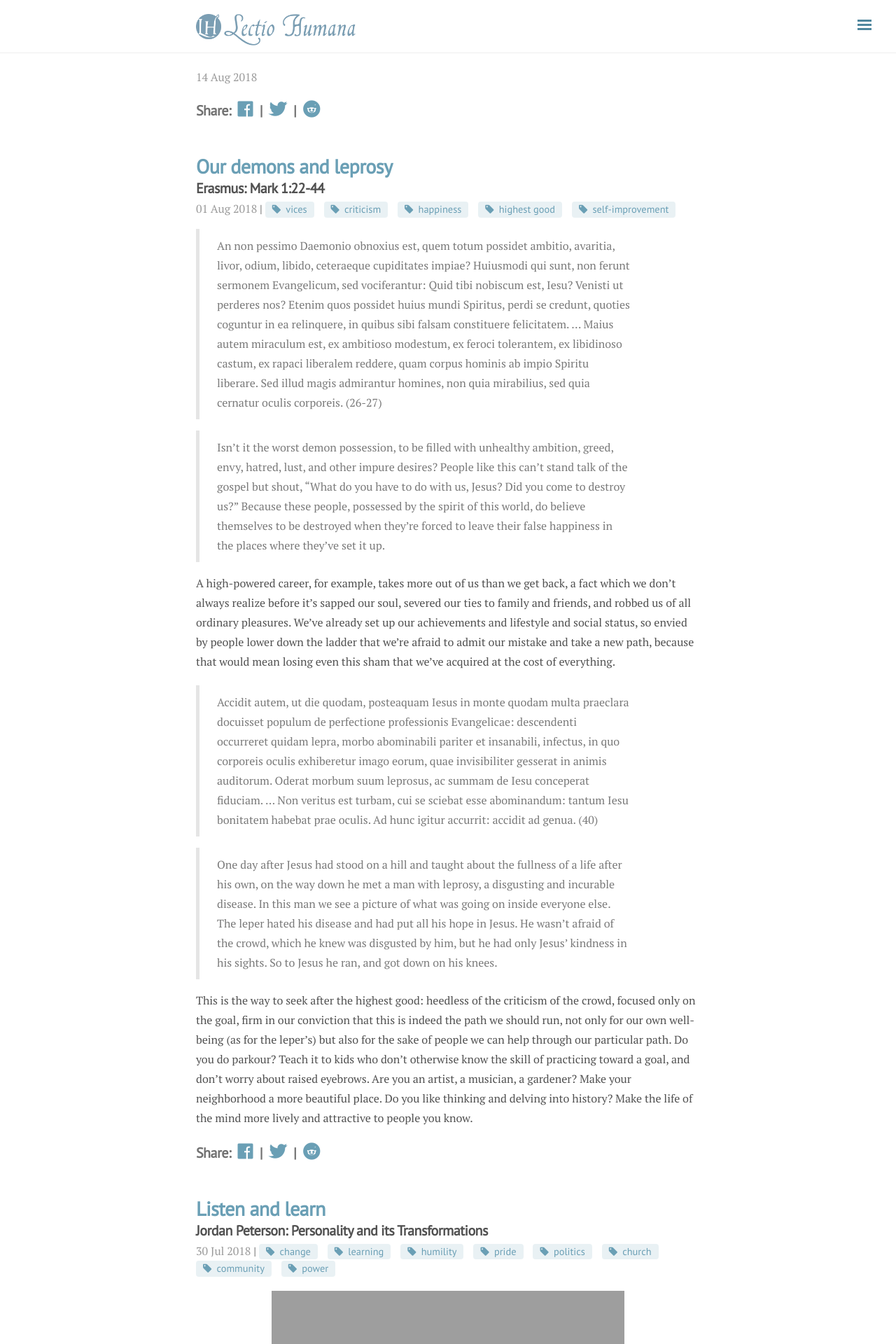
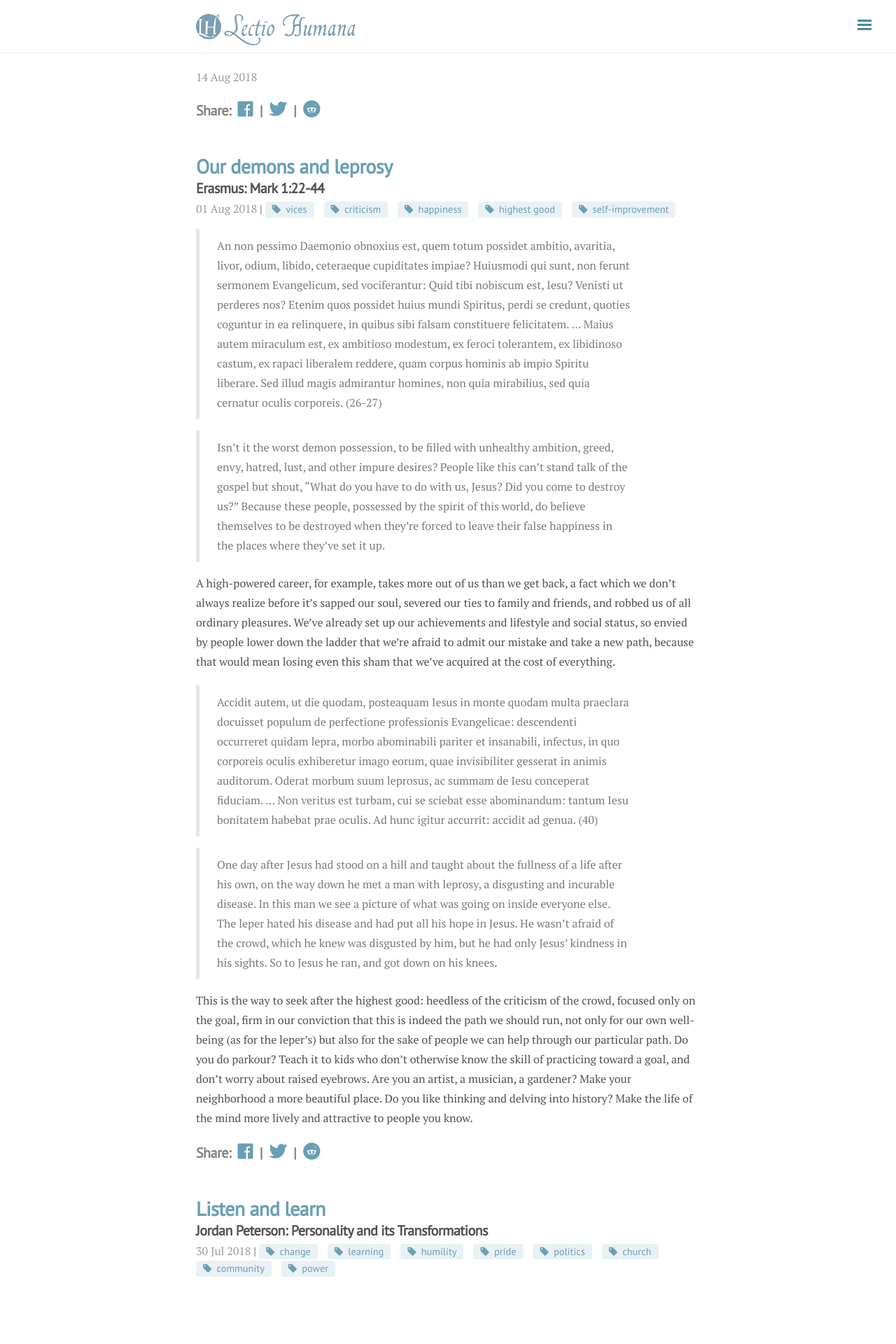
Before and after one commit to fpsvogel/lectiohumana, a Jekyll site: the page built from index.html, in a window 1280 px wide. Shown: the top 1920 px of the page at 70% size. Built offline with Jekyll 4.4.1, drawn with Linux system fonts in a browser that asks for light colours; nearby versions of some CDN libraries; the list of posts is cut into pages by our own code; grey boxes are pictures that could not be loaded.

Commit message:
share bar v30

```diff
--- a/_config.yml
+++ b/_config.yml
@@ -6,7 +6,7 @@
 url: http://fps-vogel.github.io/read
 logo: '/public/logo.png'
 ogimage: '/public/img/humanists.png'
-permalink: /:title/
+permalink: /:title.html
 
 # Site configurations
 gems:
--- a/_scss/component/_post.scss
+++ b/_scss/component/_post.scss
@@ -33,14 +33,8 @@
 
   .post-share {
     margin-top: 0rem;
-	color: #717171;
+	color: #818181;
 	font-size: 1.0rem;
-  }
-
-  .post-share-icons {
-    display: inline-block;
-	color: #717171;
-	font-size: 1.4rem;
   }
 
   .post-more {
```
